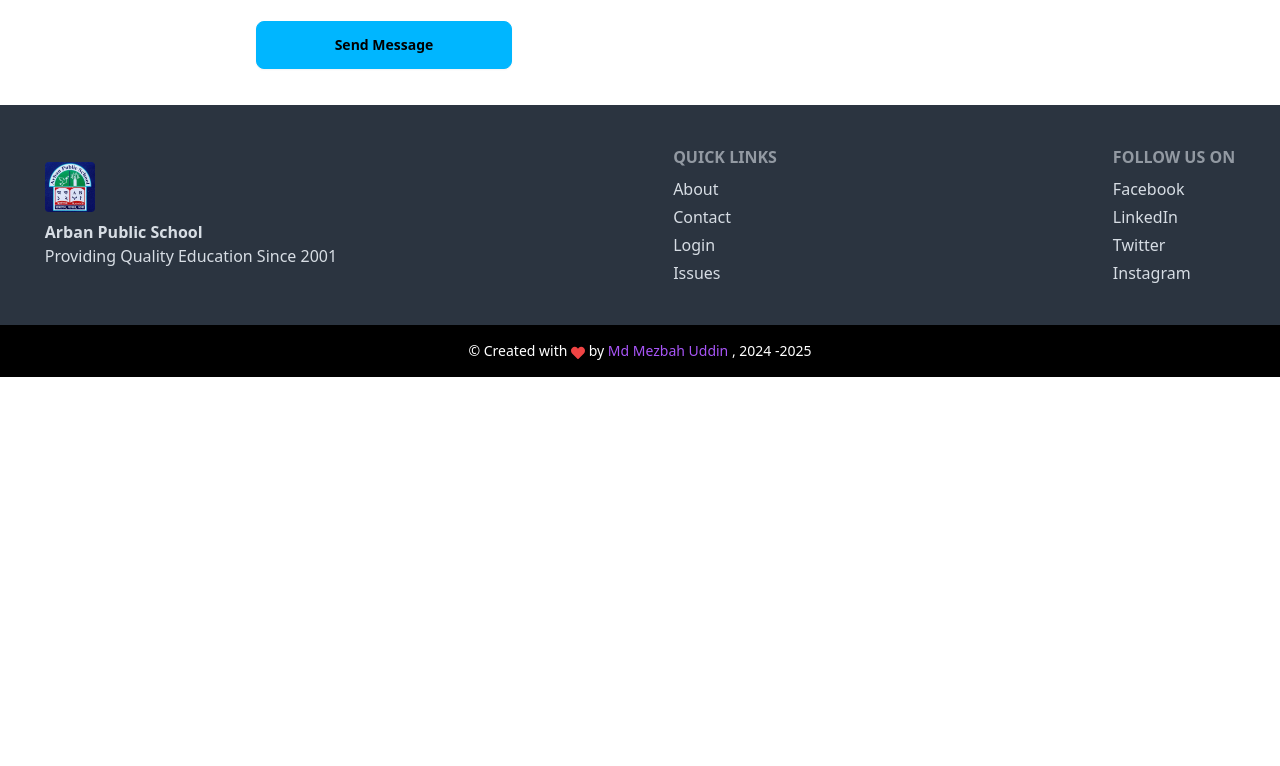
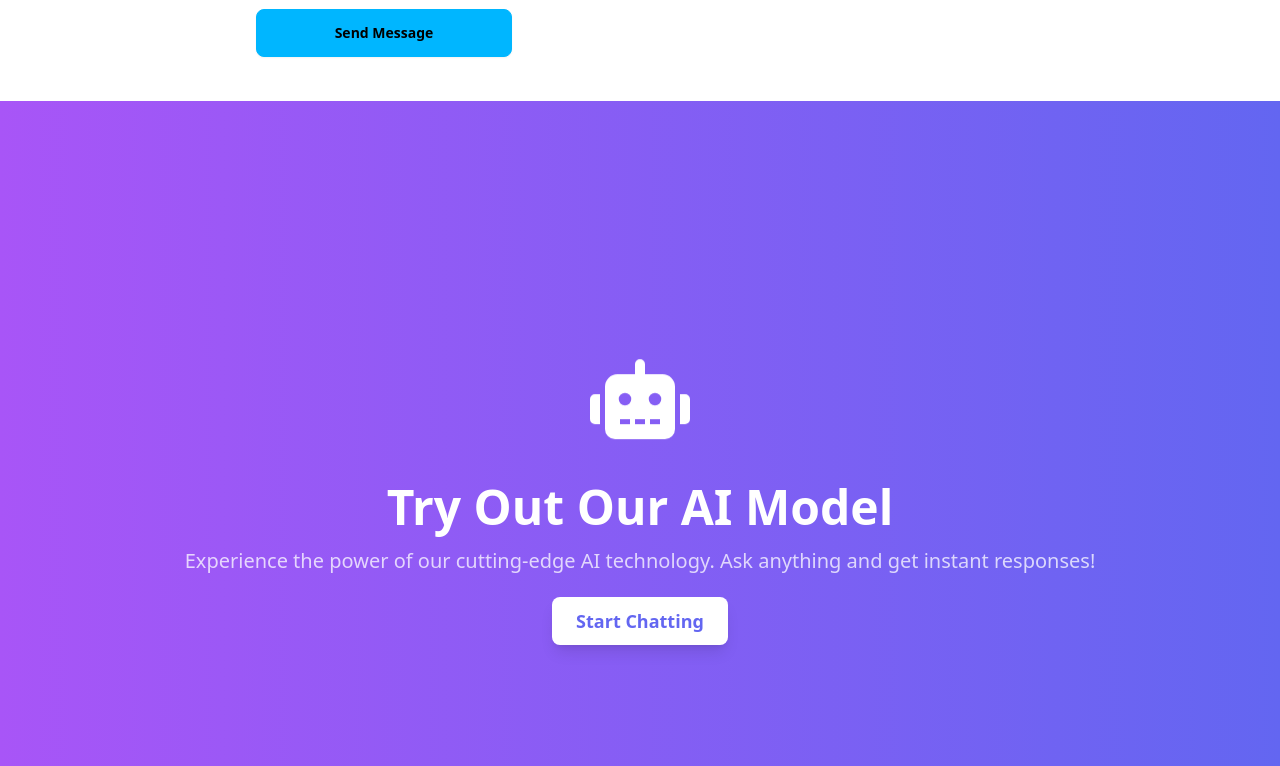
Before and after one commit to misbahulhoq/arbanpublicschool, a Next.js app: page / in a window 1280 px wide. Shown: the part 2874-3640 px from the top of the page. Before the commit the page ends 3251 px from the top, so only its background shows below. Built offline with nearby package versions, Linux system fonts and the light colour scheme; no server answers.

Commit message:
created CTA section for ALM

```diff
--- a/src/app/page.tsx
+++ b/src/app/page.tsx
@@ -1,4 +1,5 @@
 import About from "@/components/home/About";
+import ALMHighlight from "@/components/home/ALM";
 import Campus from "@/components/home/Campus";
 import Contact from "@/components/home/Contact";
 import CallToAction from "@/components/home/CTA";
@@ -8,7 +9,7 @@ import HeroSection from "@/components/home/Hero";
 
 export default function Home() {
   return (
-    <div className="min-h-screen space-y-9 pb-9 text-lg lg:space-y-12">
+    <div className="spacey-9 lg:spacey-12 pb- flex min-h-screen flex-col gap-y-9 text-lg lg:gap-y-11">
       <HeroSection />
       <div>
         <CallToAction />
@@ -18,6 +19,7 @@ export default function Home() {
       <Campus />
       {/* <Events /> */}
       <Contact />
+      <ALMHighlight />
     </div>
   );
 }
--- /dev/null
+++ b/src/components/home/ALM.tsx
@@ -0,0 +1,30 @@
+import Link from "next/link";
+import React from "react";
+import { FaRobot } from "react-icons/fa";
+
+const ALMHighlight = () => {
+  return (
+    <div className="flex min-h-screen flex-col items-center justify-center bg-gradient-to-r from-purple-500 to-indigo-500 text-white">
+      <div className="text-center">
+        <FaRobot
+          size={100}
+          className="mx-auto mb-4 animate-bounce text-center"
+        />
+
+        <h1 className="mb-4 text-5xl font-bold">Try Out Our AI Model</h1>
+        <p className="mb-8 text-xl">
+          Experience the power of our cutting-edge AI technology. Ask anything
+          and get instant responses!
+        </p>
+        <Link
+          href="/chat-alm"
+          className="rounded-lg bg-white px-6 py-3 font-semibold text-indigo-500 shadow-lg transition duration-300 hover:bg-gray-200"
+        >
+          Start Chatting
+        </Link>
+      </div>
+    </div>
+  );
+};
+
+export default ALMHighlight;
```
